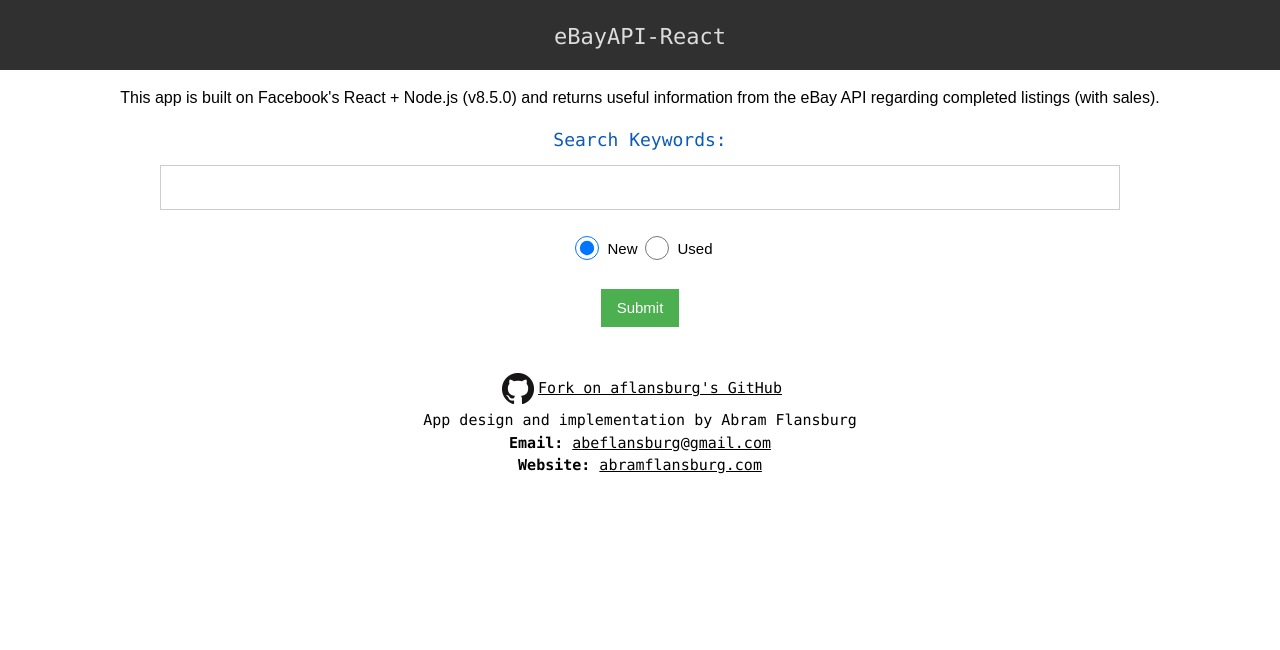
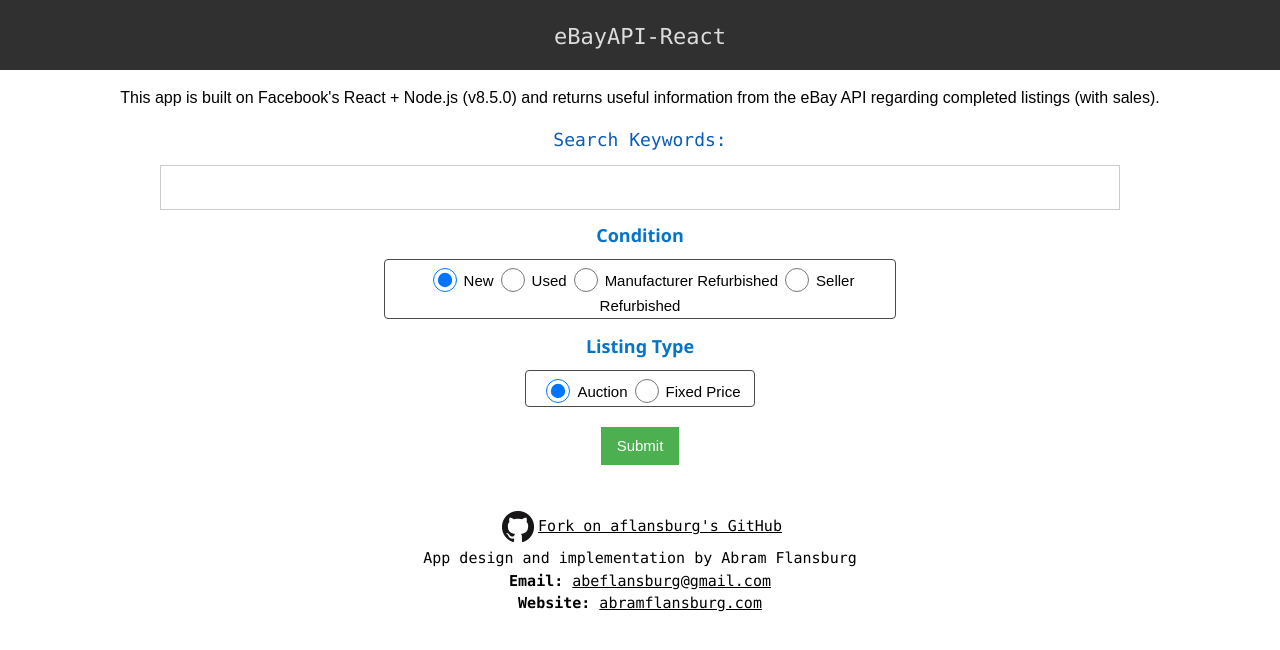
Before and after one commit to aflansburg/ebay-react, a React (Create React App) app: page / in a window 1280 px wide. Shown: the top 650 px of the page. Built offline with nearby package versions, Linux system fonts and the light colour scheme.

Commit message:
Added ability to select refurb listings and fixed price listings. Minor styling updates - as well as I could do

```diff
--- a/package.json
+++ b/package.json
@@ -3,6 +3,7 @@
   "version": "0.1.0",
   "private": true,
   "dependencies": {
+    "@types/react": "^16.0.34",
     "axios": "^0.16.2",
     "cors-anywhere": "^0.4.0",
     "react": "^15.6.1",
--- a/src/App.css
+++ b/src/App.css
@@ -28,6 +28,18 @@
   text-align: center;
 }
 
+/*hr {*/
+    /*color: #4b4b4b;*/
+    /*width: 40%;*/
+    /*height: 30px;*/
+    /*border-style: solid;*/
+    /*border-color: #39383c;*/
+    /*border-width: 0 0 1px 0;*/
+    /*border-radius: 20px;*/
+    /*text-align: center;*/
+    /*margin: 0 auto;*/
+    /*margin-top: -1.2em;*/
+/*}*/
 .searchLabel {
     font-family: Consolas, "Lucida Console", sans-serif;
     font-size: 18px;
@@ -87,15 +99,67 @@
     font-family: "Trebuchet MS", sans-serif;
 }
 
-.radio-pane {
+.condition-radio-pane {
+    margin: 8px auto;
+    text-align: center;
+    padding-bottom: 4px;
+}
+
+.radio-pane-inner {
+    width: 40%;
+    text-align: center;
+    margin: 0 auto;
+    border: #4b4b4b solid 1px;
+    border-radius: 4px 4px 4px 4px;
+}
+
+.radio-pane-inner-type {
+    width: 18%;
+    text-align: center;
+    margin: 0 auto;
+    border: #4b4b4b solid 1px;
+    border-radius: 4px 4px 4px 4px;
+}
+
+.condition-radio-pane h5 {
+    color: #0474ca;
+    font-weight: bold;
+    text-align: center;
+}
+.condition-radio-pane hr {
+    width: 40%;
+    height: 30px;
+    border-style: solid;
+    border-color: #39383c;
+    border-width: 1px 0 0 0;
+    border-radius: 20px;
+    text-align: center;
+    margin: 0 auto;
+}
+
+.listingType-radio-pane {
     margin: 8px auto 12px;
     text-align: center;
-    padding: 8px;
+}
+
+.listingType-radio-pane h5 {
+    color: #0474ca;
+    font-weight: bold;
+    text-align: center;
+}
+.listingType-radio-pane hr {
+    width: 40%;
+    height: 30px;
+    border-style: solid;
+    border-color: #39383c;
+    border-width: 1px 0 0 0;
+    border-radius: 20px;
+    text-align: center;
+    margin: 0 auto;
 }
 
 .w3-radio {
-    padding: 8px;
-    margin: 0 8px;
+    margin: 2px 7px 9px;
 }
 
 .w3-button {
--- a/src/App.js
+++ b/src/App.js
@@ -20,9 +20,10 @@
 }
 
 const initialState = {
-  keywords: '',
-  selectedOption: 'New'
-}
+    keywords: '',
+    selectedOption: 'New',
+    selectedType: 'Auction'
+};
 
 class NameForm extends Component {
   constructor(props) {
@@ -30,14 +31,18 @@
     this.state = initialState;
 
     this.handleInputChange = this.handleInputChange.bind(this);
-    this.handleRadioChange = this.handleRadioChange.bind(this);
+    this.handleConditionRadioChange = this.handleConditionRadioChange.bind(this);
+      this.handleTypeRadioChange = this.handleTypeRadioChange.bind(this);
     this.handleSubmit = this.handleSubmit.bind(this);
   }
   handleInputChange(event){
     this.setState({keywords: event.target.value});
   }
-  handleRadioChange(event){
+  handleConditionRadioChange(event){
     this.setState({selectedOption: event.target.value});
+  }
+  handleTypeRadioChange(event){
+      this.setState({selectedType: event.target.value});
   }
   handleSubmit(event){
     ReactDOM.render(
@@ -66,8 +71,9 @@
 
     let keywords = this.state.keywords;
     let condition = this.state.selectedOption;
+    let listingType = this.state.selectedType;
 
-    let items = dh.thisDataHelper.getResults(keywords, 30, condition);
+    let items = dh.thisDataHelper.getResults(keywords, 30, condition, listingType);
     items
         .then(response => {
           if (response){
@@ -151,13 +157,33 @@
             Search Keywords:
           </label>
           <input className="w3-input w3-border" type="text" value={this.state.keywords} onChange={this.handleInputChange} />
-          <div className="radio-pane">
+          <div className="condition-radio-pane">
+              <h5>Condition</h5>
+              <div className="radio-pane-inner">
             <input className="w3-radio" type="radio" name="condition" value="New"
-                   checked={this.state.selectedOption ==='New'} onChange={this.handleRadioChange} />
+                   checked={this.state.selectedOption ==='New'} onChange={this.handleConditionRadioChange} />
             <label>New</label>
             <input className="w3-radio" type="radio" name="condition" value="Used"
-                   checked={this.state.selectedOption ==='Used'} onChange={this.handleRadioChange} />
+                   checked={this.state.selectedOption ==='Used'} onChange={this.handleConditionRadioChange} />
             <label>Used</label>
+              <input className="w3-radio" type="radio" name="condition" value="Manufacturer Refurbished"
+                     checked={this.state.selectedOption ==='Manufacturer Refurbished'} onChange={this.handleConditionRadioChange} />
+              <label>Manufacturer Refurbished</label>
+              <input className="w3-radio" type="radio" name="condition" value="Seller Refurbished"
+                     checked={this.state.selectedOption ==='Seller Refurbished'} onChange={this.handleConditionRadioChange} />
+              <label>Seller Refurbished</label>
+              </div>
+          </div>
+          <div className="listingType-radio-pane">
+              <h5>Listing Type</h5>
+              <div className="radio-pane-inner-type">
+              <input className="w3-radio" type="radio" name="listingType" value="Auction"
+                     checked={this.state.selectedType ==='Auction'} onChange={this.handleTypeRadioChange} />
+              <label>Auction</label>
+              <input className="w3-radio" type="radio" name="listingType" value="Fixed"
+                     checked={this.state.selectedType ==='Fixed'} onChange={this.handleTypeRadioChange} />
+              <label>Fixed Price</label>
+              </div>
           </div>
           <input className="w3-button w3-green" type="submit" value="Submit" />
 
--- a/src/data-helper.js
+++ b/src/data-helper.js
@@ -1,11 +1,15 @@
-import * as g from './get-completed-items';
+import * as g from './get-completed-auctions';
+import * as f from './get-completed-fixed';
 
 let analysis = {};
+let options = {
+    listingType: 'FixedPrice' // can alternatively be 'Auction' and/or 'AuctionWithBIN'
+};
 
 const thisDataHelper = {
 
   name: 'dataHelper',
-  getResults: function (keywords, days, condition) {
+  getResults: function (keywords, days, condition, listingType) {
     // limit search to 30 days for relevancy and expediency
     if (days > 30){
       console.log(`Timeframe of ${days} days exceeds` +
@@ -13,7 +17,7 @@
       days = 30;
     }
 
-    let results = filteredResults(keywords, days, condition)
+    let results = filteredResults(keywords, days, condition, listingType)
         .then(items => {
           if (items.length === 0){
             console.log('No items were found')
@@ -51,9 +55,16 @@
   }
 };
 
-async function filteredResults(keywords, days, condition) {
+async function filteredResults(keywords, days, condition, listingType) {
   analysis.keywords = keywords;
-  const results = g.getCompletedEbayItems(keywords, days, condition);
+  let results = '';
+  if (listingType === 'Auction'){
+      results = g.getCompletedEbayItems(keywords, days, condition);
+  }
+  else if (listingType === 'Fixed'){
+    results = f.getCompletedFixedPrice(keywords, days, condition);
+  }
+
   let items = [];
   await results.then(data=>{
     // getting back a lot of garbage with certain searches from eBay API
--- a/src/get-completed-items.js
+++ b/src/get-completed-auctions.js
@@ -28,9 +28,15 @@
         conditionFilter = "&itemFilter(2).name=Condition&itemFilter(2).value="
             + condition;
     }
+    else if (condition === 'Seller Refurbished'){
+        conditionFilter = "&itemFilter(2).name=Condition&itemFilter(2).value=" + "2500";
+    }
+    else if (condition === 'Manufacturer Refurbished') {
+        conditionFilter = "&itemFilter(2).name=Condition&itemFilter(2).value=" + "2000";
+    }
     else {
         console.log('Defaulting condition to "Used" due to invalid parameter!');
-    conditionFilter = "&itemFilter(2).name=Condition&itemFilter(2).value="
+        conditionFilter = "&itemFilter(3).name=Condition&itemFilter(3).value="
             + 'Used';
     }
 
@@ -38,6 +44,7 @@
   baseUri = baseUri + timeframe + conditionFilter + "&keywords=";
   keywords = keywords.replace(/ /g, '%20');
   let uri = baseUri + keywords;
+  console.log(`URI: ${uri}`);
   let responses = async() => {
     const returnedItems = initialApiCall(uri)
         .then(response => {
--- /dev/null
+++ b/src/get-completed-fixed.js
@@ -0,0 +1,85 @@
+let axios = require('axios');
+
+const EBAY_APP_ID = 'AbramFla-0959-4008-950d-e8abb475a969'; // <- replace with your own developer ID
+// eBay base API request URL
+
+let baseUri = "http://34.209.93.35:8080/http://svcs.ebay.com/services/search/FindingService/v1?OPERATION-NAME=findCompletedItems" +
+    "&SERVICE-VERSION=1.7.0" +
+    "&SECURITY-APPNAME=" + EBAY_APP_ID +
+    "&RESPONSE-DATA-FORMAT=JSON" +
+    "&REST-PAYLOAD" +
+    "&itemFilter(0).name=Currency" +
+    "&itemFilter(0).value=USD" +
+    "&itemFilter(1).name=ListingType" +
+    "&itemFilter(1).value=FixedPrice" +
+    "&itemFilter(2).name=EndTimeFrom" +
+    "&itemFilter(2).value=";
+
+
+function initialApiCall(uri) {
+    return axios.get(uri)
+}
+
+function getPageItems(uri, page) {
+    return axios.get(uri + '&paginationInput.pageNumber=' + page)
+}
+
+async function getCompletedFixedPrice(keywords, days, condition) {
+    let conditionFilter;
+    if (condition === 'New' || condition === 'Used'){
+        conditionFilter = "&itemFilter(3).name=Condition&itemFilter(3).value="
+            + condition;
+    }
+    else if (condition === 'Seller Refurbished'){
+        conditionFilter = "&itemFilter(3).name=Condition&itemFilter(3).value=" + "2500";
+    }
+    else if (condition === 'Manufacturer Refurbished') {
+        conditionFilter = "&itemFilter(3).name=Condition&itemFilter(3).value=" + "2000";
+    }
+    else {
+        console.log('Defaulting condition to "Used" due to invalid parameter!');
+        conditionFilter = "&itemFilter(3).name=Condition&itemFilter(3).value="
+            + 'Used';
+    }
+
+    let timeframe = setTimeframe(days);
+    baseUri = baseUri + timeframe + conditionFilter + "&keywords=";
+    keywords = keywords.replace(/ /g, '%20');
+    let uri = baseUri + keywords;
+    console.log(`URI: ${uri}`);
+    let responses = async() => {
+        const returnedItems = initialApiCall(uri)
+            .then(response => {
+                let pageCount = response.data.findCompletedItemsResponse[0].paginationOutput[0].totalPages[0];
+                // limit pagination to 50 from results
+                if (pageCount > 50){ pageCount = 50 };
+
+                // let totalItems = response.data.findCompletedItemsResponse[0].paginationOutput[0].totalEntries[0];
+                // console.log('Total completed items: ' + totalItems);
+                // console.log('Paginated results: ' + pageCount);
+
+                let promiseArray = [];
+                for (let i = 0; i < pageCount; i++) {
+                    let pageNum = i + 1;
+                    promiseArray.push(getPageItems(uri, pageNum));
+                }
+                return Promise.all(promiseArray);
+            })
+            .catch(err => {
+                console.log(err)
+            });
+        return returnedItems;
+    }
+    return await responses();
+}
+
+function setTimeframe(days){
+    let timeframe = new Date();
+    timeframe.setDate((timeframe.getDate() - days));
+    // console.log(`Searching eBay sales back to: ${timeframe.toLocaleString('en-US')}`);
+    timeframe = timeframe.toISOString();
+    return timeframe;
+}
+export {
+    getCompletedFixedPrice
+}
```
Also changed, not shown: 1 other file (tests, documents, lock files or other folders). Lines whose indentation alone changed are shown as unchanged.
